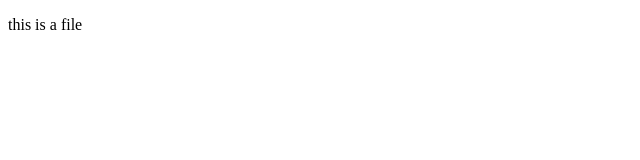
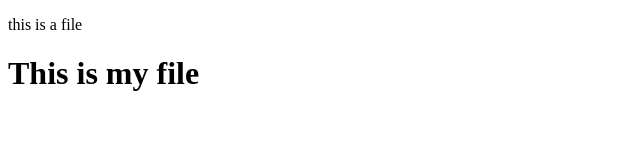
Before and after one commit to mokeshtechie/mokesh, a plain HTML site: page index.html in a window 1280 px wide. Shown: the whole page, without its empty margins (0-640 px from the left). Drawn offline with Linux system fonts and the light colour scheme.

Commit message:
Update index.html

```diff
--- a/index.html
+++ b/index.html
@@ -7,5 +7,7 @@
 </head>
 <body>
     <p>this is a file</p>
+
+    <h1> This is my file</h1>
 </body>
 </html>
```
